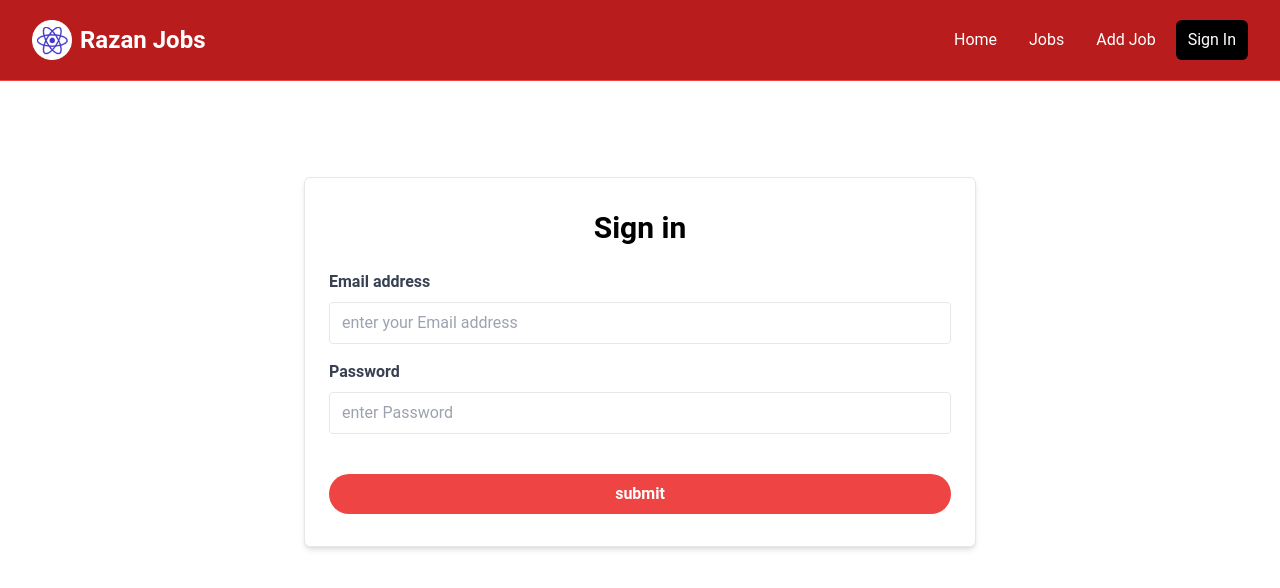
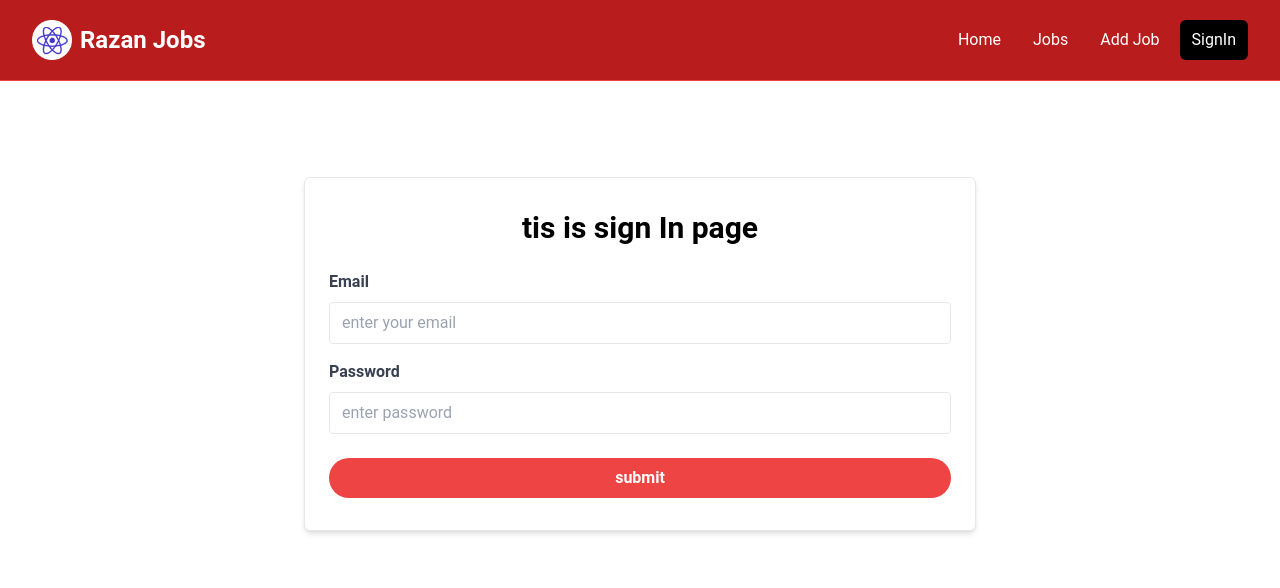
Before and after one commit to RazanShamin/Jobs-Application-main, a React (Vite) app: page /signin in a window 1280 px wide. Shown: the top 588 px of the page. Built offline with nearby package versions, Linux system fonts and the light colour scheme.

Commit message:
signup&styling

```diff
--- a/package.json
+++ b/package.json
@@ -13,6 +13,7 @@
     "json-server": "^1.0.0-beta.3",
     "react": "^18.3.1",
     "react-dom": "^18.3.1",
+    "react-hook-form": "^7.62.0",
     "react-icons": "^5.3.0",
     "react-router-dom": "^6.28.0",
     "react-spinner": "^0.2.7",
--- a/src/App.jsx
+++ b/src/App.jsx
@@ -13,6 +13,7 @@ import EditJobPage from "./pages/EditJobPage.jsx";
 import JobPage, { jobLoader } from "./pages/JobPage";
 import NotFoundPage from "./pages/NotFoundPage.jsx";
 import SignInPage from "./pages/SignInpage.jsx";
+import SignUpPage from "./pages/SignInpage.jsx";
 function App() {
   const addJob = async (newJob) => {
     const newJobUpload = await fetch(
@@ -61,6 +62,7 @@ function App() {
         <Route path="*" element={<NotFoundPage />} />
         <Route path="/jobs/*" element={<NotFoundPage />} />
         <Route path="/signin" element={<SignInPage/>}/>
+        {/* <Route path="/signup" element ={<SignUpPage/>}/> */}
       </Route>
     )
   );
--- a/src/components/Navbar.jsx
+++ b/src/components/Navbar.jsx
@@ -34,8 +34,10 @@ const Navbar = () => {
                   Add Job
                 </NavLink>
                 <NavLink to="/signin" className={linkClass}>
-                  Sign In
+                  SignIn
                 </NavLink>
+                {/* <NavLink to="/signup" className={linkClass} >
+                  SignUp</NavLink> */}
               </div>
             </div>
           </div>
--- a/src/pages/AddJobPage.jsx
+++ b/src/pages/AddJobPage.jsx
@@ -241,7 +241,13 @@ const AddJobPage = ({ addNewJob }) => {
               } }
               inputMode="numeric"
               />
+
             </div>
+             <button className="text-sm text-red-500 hover:text-red-900 font-light focus:outline-none focus:ring-2 focus:ring-red-500 ml-auto block mb-3"
+             type="button"
+             onClick={resetForm}>
+              Clear Form
+              </button>
 
             <div>
               <button
@@ -252,11 +258,7 @@ const AddJobPage = ({ addNewJob }) => {
               </button>
             </div>
             <div>
-             <button className="bg-red-500 hover:bg-red-600 text-white font-bold py-2 px-4 rounded-full w-full focus:outline-none focus:shadow-outline mt-6"
-             type="button"
-             onClick={resetForm}>
-              Clear Form
-              </button>
+
             </div>
           </form>
         </div>
--- a/src/pages/SignInPage.jsx
+++ b/src/pages/SignInPage.jsx
@@ -1,91 +1,85 @@
 import React from "react"
-import { useState } from "react"
-import { useNavigate } from "react-router-dom"
+import { useForm } from "react-hook-form"
+import { useNavigate } from "react-router-dom";
+import {toast} from "react-toastify"
+
 const SignInPage =()=>{
-  const [email,setEmail]=useState('')
-  const [password,setPassword]=useState('')
-  const [showPassword, setShowPassword] = useState(false);
 
-  const navigate = useNavigate();
+ const {register,handleSubmit ,formState: { errors }}=useForm();
+ const navigate= useNavigate();
 
-  const submitHandler = (e) => {
-    e.preventDefault();
-console.log("Submit clicked")
+ const onSubmit = (data) => {
+  toast.success("Done succesfully");
 
-    let valid = true;
-    if (email.length==0 || !email.includes('.') || !email.includes('@'))   {
-      console.log("Invalid email");
-      valid = false;
-    }
+  return setTimeout(() => {
+    navigate("/");
 
-    if (password.length < 10 ) {
-      console.log("Invalid password");
-      valid = false;
-    }
-console.log("valid?",valid );
-    if (valid) {
-      console.log("Navigating to home...");
-      navigate("/");
-    }
-
+  }, 1000);
 };
 
 
 
 
+
     return(
-      <div  className="container m-auto max-w-2xl py-24 ">
+      <div className="container m-auto max-w-2xl py-24">
+        <div className="bg-white px-6 py-8 mb-4 shadow-md rounded-md border m-4 md:m-0">
+          <form onSubmit={handleSubmit(onSubmit)}>
+            <h2 className="text-3xl text-center font-semibold mb-6">
+            tis is sign In page
+            </h2>
 
-      <form   onSubmit={submitHandler}  className="bg-white px-6 py-8 mb-4 shadow-md rounded-md border m-4 md:m-0">
-       <h2 className="text-3xl text-center font-semibold mb-6">Sign in</h2>
+            {/* email */}
 
-        <div className="mb-4">
-        <label  className="block text-gray-700 font-bold mb-2">
-          Email address
-        </label>
-        <input
-        type='email'
-        placeholder="enter your Email address  "
+            <label className="block text-gray-700 font-bold mb-2 " >Email</label>
+            <input type="email"
+            placeholder="enter your email"
+            {...register("email", {
+              required: "Email is required",
+              pattern: {
+                value: /^[^\s@]+@[^\s@]+\.[^\s@]+$/,
+                message: "Invalid email ",
+              },
+            })}
             className="border rounded w-full py-2 px-3"
-        value={email}
-        onChange={(e)=>{setEmail(e.target.value)}}
+
             />
-
-
-        {(!email.includes('.') || !email.includes('@')) && email.length > 0 && (
-    <p className="text-red-500 text-sm mt-1">
-        Email must include (.) and (@)
+      {errors.email&&(
+        <p className="text-red-500 text-sm mt-2">
+             {errors.email.message}
           </p>
             )}
 
+            {/* password */}
+
+            <label className="block text-gray-700 font-bold mt-4 mb-2 " >Password</label>
+            <input type="password"
+            placeholder="enter password"
+            {...register("password", {
+              required: "password is required",
+              minLength: {
+                value: 10,
+                message: "Password must be at least 10 characters",
+              },
+            })}
+            className="border rounded w-full py-2 px-3"/>
+
+            {errors.password&&(
+           <p className="text-red-500 text-sm mt-2">
+           {errors.password.message}
+           </p>
+            )}
+
+             <div>
+              <button type="submit" className="bg-red-500 hover:bg-red-600 text-white font-bold py-2 px-4 rounded-full w-full focus:outline-none focus:shadow-outline mt-6">
+                submit
+              </button>
             </div>
 
-       <div className="mb-4">
-        <label className="block text-gray-700 font-bold mb-2" > Password</label>
-        <input
-        type={showPassword? "text":"password"}
-        placeholder="enter Password"
-        className="border rounded w-full py-2 px-3"
-        value={password}
-        onChange={ (e)=>{setPassword(e.target.value)}}
-        onFocus={() => setShowPassword(true)}
-        onBlur={() => setShowPassword(false)}
+            </form>
+            </div>
 
-      />
 
-        {
-          password.length>0 && password.length<10 &&(
-            <p className="text-red-500 text-sm mt-1">
-             password needs to be 10 characters at least
-            </p>
-          )
-        }
-       </div>
-       <button type="submit"  className="bg-red-500 hover:bg-red-600 text-white font-bold py-2 px-4 rounded-full w-full focus:outline-none focus:shadow-outline mt-6"
-       >
-        submit
-       </button>
-      </form>
       </div>
     )
 
--- /dev/null
+++ b/src/pages/SignUpPage.jsx
@@ -0,0 +1,108 @@
+import React from "react";
+import {useForm} from "react-hook-form"
+import { useNavigate } from "react-router-dom";
+const SignUpPage=()=>{
+    const{register,handleSubmit ,watch,formState:{errors}}=useForm()
+
+    const navigate =useNavigate();
+    const onSubmit=(data)=>{
+      navigate('/')
+    }
+
+
+
+    return(
+    <div className="container m-auto max-w-2xl py-24">
+    <div className="bg-white px-6 py-8 mb-4 shadow-md rounded-md border m-4 md:m-0">
+        <form onSubmit={handleSubmit (onSubmit)}  >
+            {/* <h2 className="text-3xl text-center font-semibold mb-6">
+                this is  Sign Up page
+            </h2>
+            {/* email */}
+            <label className="block text-gray-700 font-bold mb-2 ">Email</label>
+            <input
+            type="email"
+            placeholder="enter your email"
+            className="border rounded w-full py-2 px-3"
+            {...register("signupemail" ,{required: "email is required",
+            pattern:{
+                value: /^[^\s@]+@[^\s@]+\.[^\s@]+$/,
+                message:"email is invalid "
+
+            },
+        })}
+
+
+             />
+{errors.signupemail && (<p className="text-red-500 text-sm mt-2">
+    {errors.signupemail.message}</p>)}
+
+             {/* username */}
+            <label className="block text-gray-700 font-bold mb-2 ">Username</label>
+            <input
+            type="text"
+            placeholder="enter your user name "
+            className="border rounded w-full py-2 px-3"
+            {...register("username" ,
+            {required: "username is required",
+            minLength :{
+                value:4,
+                message:"username must be at least 4 characters"
+
+            },
+        })}
+
+
+             />
+             {errors.username&& (<p className="text-red-500 text-sm mt-2 ">
+              {  errors.username.message}</p>)}
+             {/* password */}
+            <label className="block text-gray-700 font-bold mb-2 ">Password</label>
+            <input
+            type="password"
+            placeholder="enter your password "
+            className="border rounded w-full py-2 px-3"
+            {...register("password" ,{required: "password is required",
+            minLength :{
+                value: 4 ,
+                message:"password must be at least 10 characters"
+
+            },
+        })}
+
+
+             />
+             {errors.password&& (<p className="text-red-500 text-sm mt-2 ">{errors.password.message}</p>)}
+             {/* cofirmpassowrd */}
+            <label className="block text-gray-700 font-bold mb-2 ">Confirm password</label>
+            <input
+            type="password"
+            placeholder="check password "
+            className="border rounded w-full py-2 px-3"
+            {...register("confirmpassword" ,
+            {required: "password is required",
+           validate:(value)=>{
+            value === watch("password")|| "password does not match "
+           }
+
+        },
+        )}
+
+
+             />
+             {errors.confirmpassword&& (<p className="text-red-500 text-sm mt-2 ">
+               { errors.confirmpassword.message}</p>)}
+
+             <button type="submit" className="bg-red-500 hover:bg-red-600 text-white font-bold py-2 px-4 rounded-full w-full focus:outline-none focus:shadow-outline mt-6">
+                Confirm
+             </button>
+
+        </form>
+    </div>
+
+
+
+    </div>
+    )
+}
+export default SignUpPage;
```
Also changed, not shown: 1 other file (tests, documents, lock files or other folders). Lines whose indentation alone changed are shown as unchanged.
